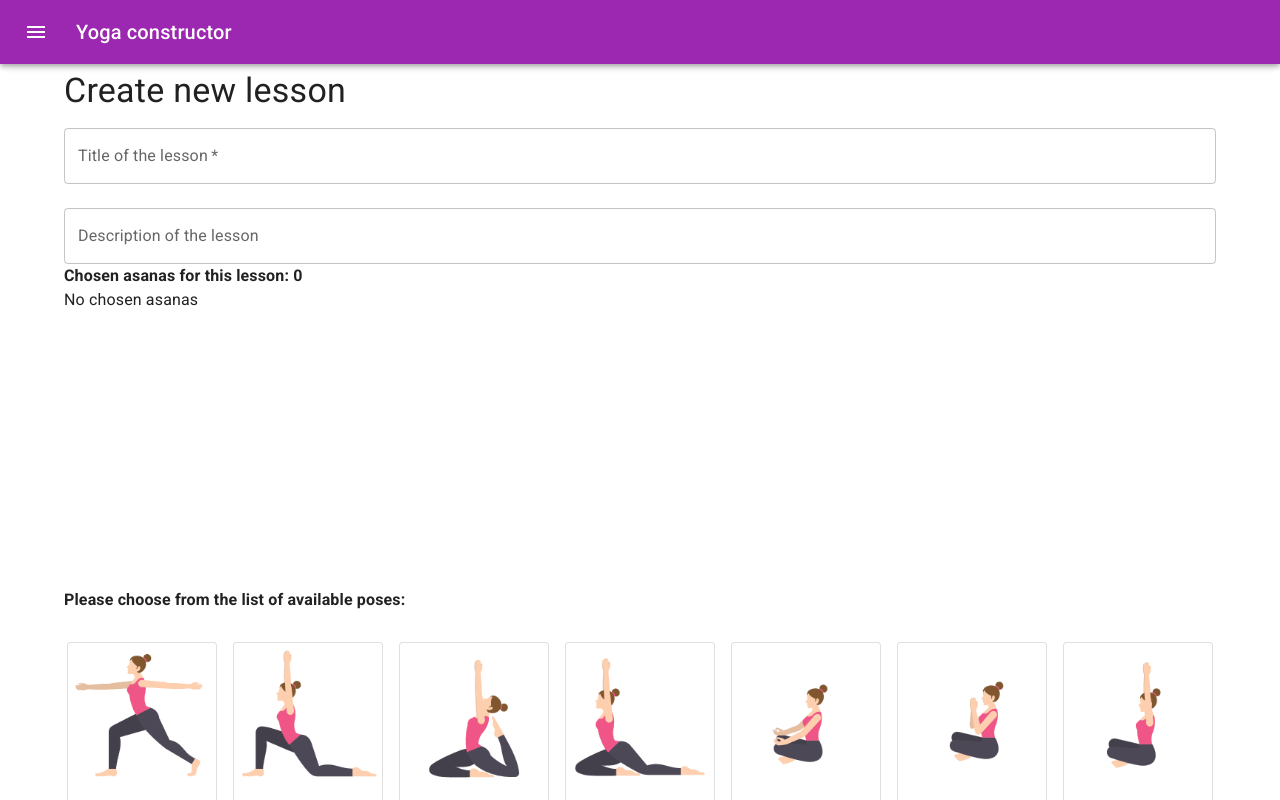
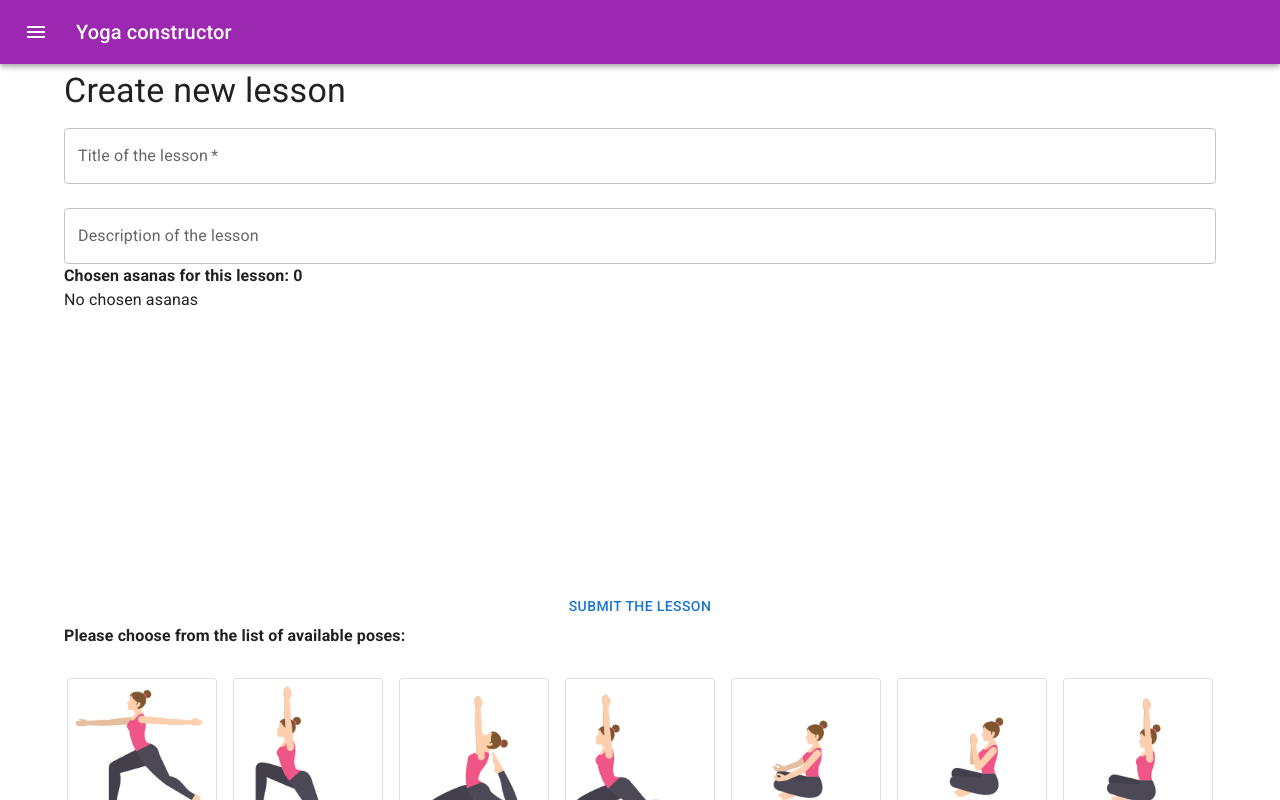
Before and after one commit to Jane-Coding/Yoga-lesson-builder, a React (Vite) app in the folder frontend/: page /create in a window 1280 px wide. Shown: the top 800 px of the page. Built offline with nearby package versions, Linux system fonts and the light colour scheme.

Commit message:
feature: add new lesson to mongoDb

```diff
--- a/frontend/src/components/LessonForm.jsx
+++ b/frontend/src/components/LessonForm.jsx
@@ -1,17 +1,69 @@
-import {Container, Stack, TextField, Typography} from '@mui/material';
+import {Container, Stack, TextField, Typography, Button, FormControl} from '@mui/material';
 import SimpleSlider from "../components/SimpleSlider";
 
 import { useCreateLessonContext } from '../hooks/useCreateLessonContext';
+import { useLessonsContext } from '../hooks/useLessonsContext';
+import { useState } from 'react';
 
 function LessonForm() {
-    const {list} = useCreateLessonContext()
+    let { list } = useCreateLessonContext()
+    const { dispatch } = useLessonsContext()
+
+    const [ title, setTitle ] = useState('')
+    const [ description, setDescription ] = useState('')
+    const [ error, setError ] = useState(null)
+
+    const handleSubmit = async (e) => {
+        e.preventDefault()
+
+        const lesson = {title, description, poses: list}
+
+        const response = await fetch('http://localhost:8085/api/lessons', {
+            method: 'POST',
+            body: JSON.stringify(lesson),
+            headers: {
+                'Content-Type': 'application/json'
+            }
+        })
+
+        const json = await response.json()
+
+        if(!response.ok){
+            setError(json.error)
+        }
+
+        if(response.ok){
+            setError(null)
+            setTitle('')
+            setDescription('')
+            dispatch({type: 'CREATE_LESSON', payload: json})
+        }
+
+
+    }
 
     return (
         <Container sx={{mt: '70px'}}>
+            <FormControl sx={{width: '100%'}}>
                 <Typography variant='h4' mb={2}>Create new lesson</Typography>
                 <Stack spacing={3}>
-                <TextField label='Title of the lesson' variant='outlined' color='secondary' required></TextField>
-                <TextField label='Description of the lesson' variant='outlined' color='secondary' multiline></TextField>
+
+                    <TextField
+                    label='Title of the lesson'
+                    variant='outlined'
+                    color='secondary'
+                    required
+                    onChange={(e)=> setTitle(e.target.value)}
+                    value={title}></TextField>
+
+                    <TextField
+                    label='Description of the lesson'
+                    variant='outlined'
+                    color='secondary'
+                    multiline
+                    onChange={(e)=> setDescription(e.target.value)}
+                    value={description}></TextField>
+
                 </Stack>
 
                 <Typography sx={{fontWeight: 'bold'}}>Chosen asanas for this lesson: {list.length}</Typography>
@@ -22,6 +74,9 @@ function LessonForm() {
                     :
                     <SimpleSlider list={list}/>
                 }
+                <Button onClick={handleSubmit}>Submit the lesson</Button>
+                {error && <div>{error}</div>}
+            </FormControl>
         </Container>
      );
 }
--- a/frontend/src/context/LessonsContext.jsx
+++ b/frontend/src/context/LessonsContext.jsx
@@ -7,6 +7,10 @@ export const lessonsReducer = (state, action) => {
         case 'SET_LESSONS':
             return {
                 lessons: action.payload
+            }
+        case 'CREATE_LESSON':
+            return {
+                lessons: [action.payload, ...state.lessons]
             }
         case 'DELETE_LESSON':
             return {
```
Lines whose indentation alone changed are shown as unchanged.
